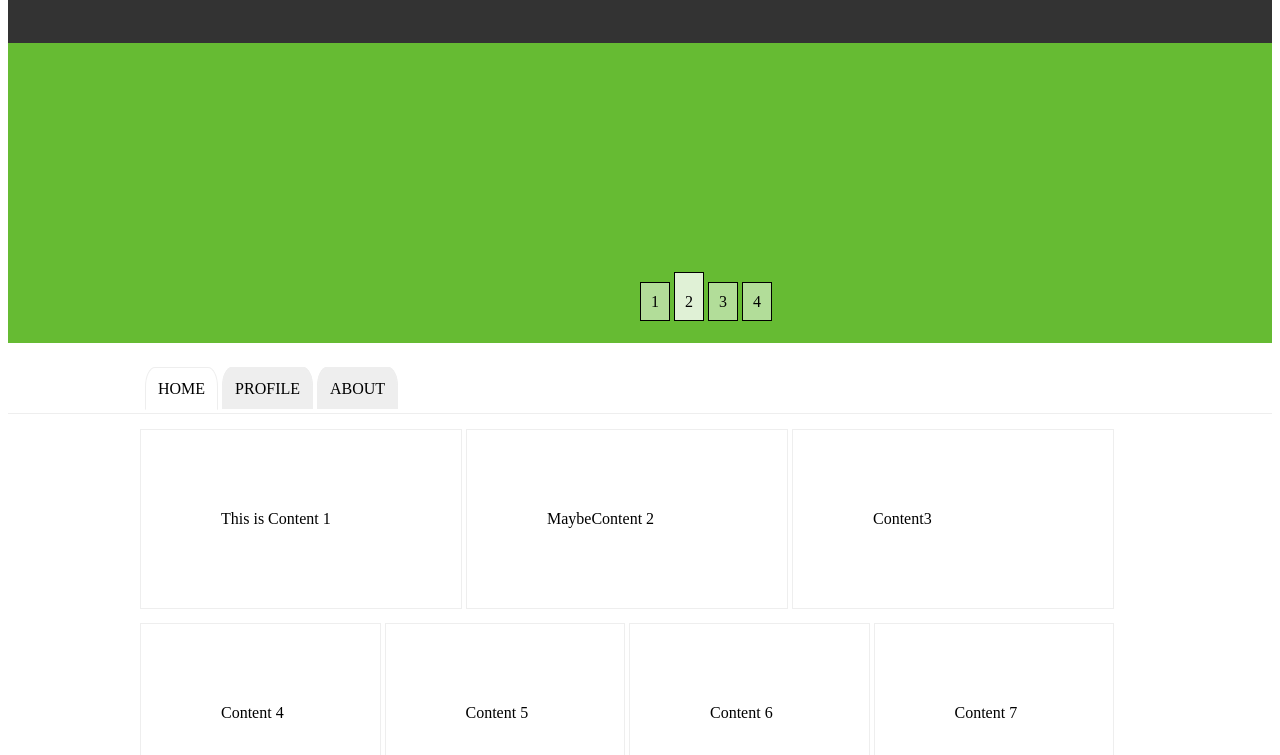
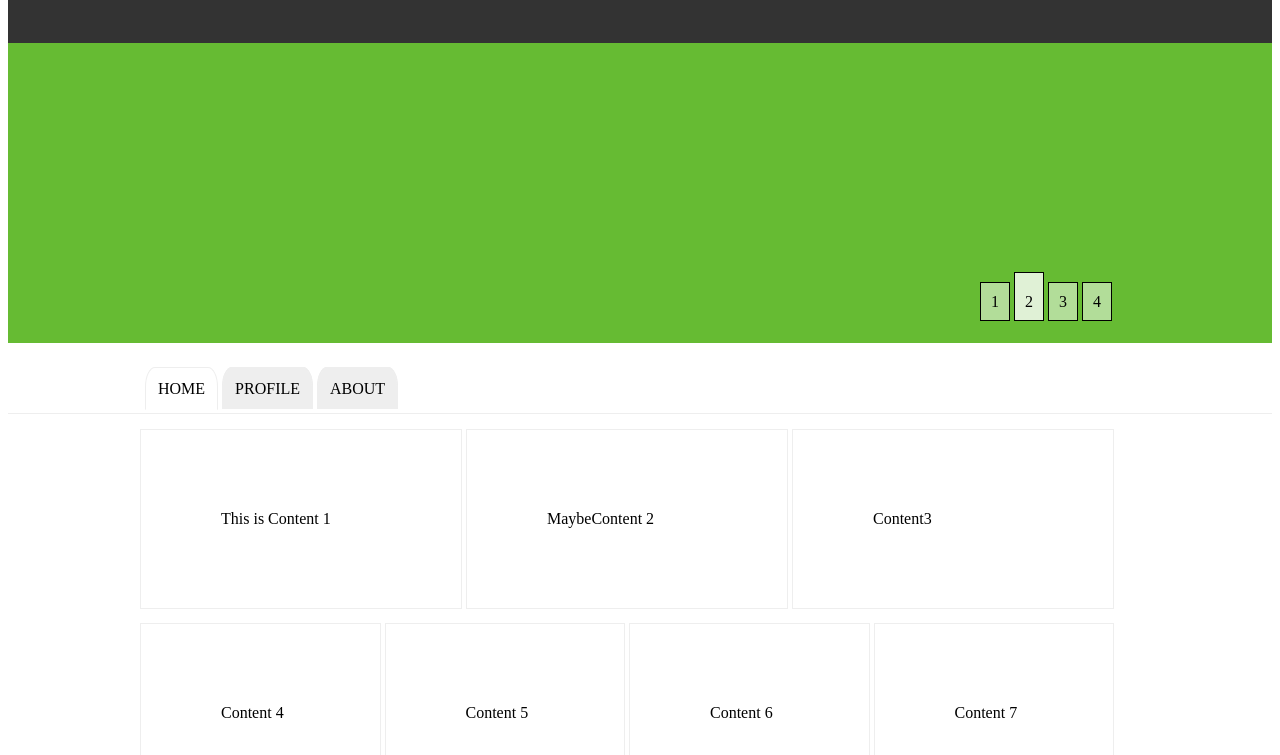
Before and after one commit to Txllmz/ife-exercise, a plain HTML site: page Institute of basic/Day0708/ife任务图.html in a window 1280 px wide. Shown: the part 45-800 px from the top of the page. Drawn offline with Linux system fonts and the light colour scheme.

Commit message:
modified:   "Institute of basic/Day0708/ife\344\273\273\345\212\241\345\233\276.html" 	modified:   Institute of basic/Day0708/style.css

```diff
--- a/Institute of basic/Day0708/ife任务图.html
+++ b/Institute of basic/Day0708/ife任务图.html
@@ -18,15 +18,13 @@
     </div>
 </header>
 
-<section>
-    <div class="green">
-        <div>
-            <span class="green_float">
-            <span class="green1">1</span>
-            <span class="green2">2</span>
-            <span class="green1">3</span>
-            <span class="green1">4</span>
-            </span>
+<section class="green">
+    <div class="Green">
+        <div class="green0">
+         <span class="green1">1</span>
+         <span class="green2">2</span>
+         <span class="green1">3</span>
+         <span class="green1">4</span>
         </div>
     </div>
 </section>
--- a/Institute of basic/Day0708/style.css
+++ b/Institute of basic/Day0708/style.css
@@ -27,17 +27,17 @@ a{
     background-color:#66BB33 ;
     position: relative;
 }
-.green div {
+.Green {
     width:960px;
     margin: 0 auto;
-    position: absolute;
-    top:250px;
-    right: 500px;
-    right: 500px;
 }
-.green_float {
-    float: right;
+.green0 {
+     width: 140px;
+     float: right;
+     position: relative;
+     top:250px
 }
+
 .green1 {
     background-color:#B2DD99 ;
     border-style: groove;
```
